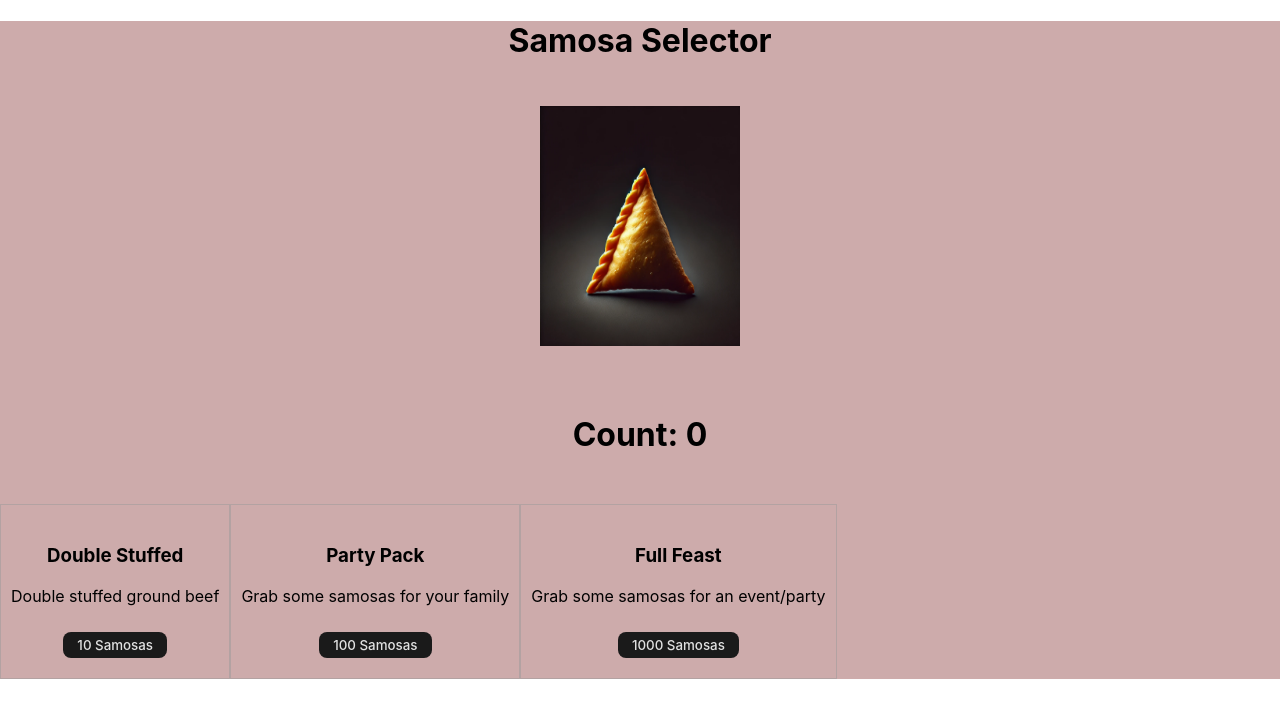
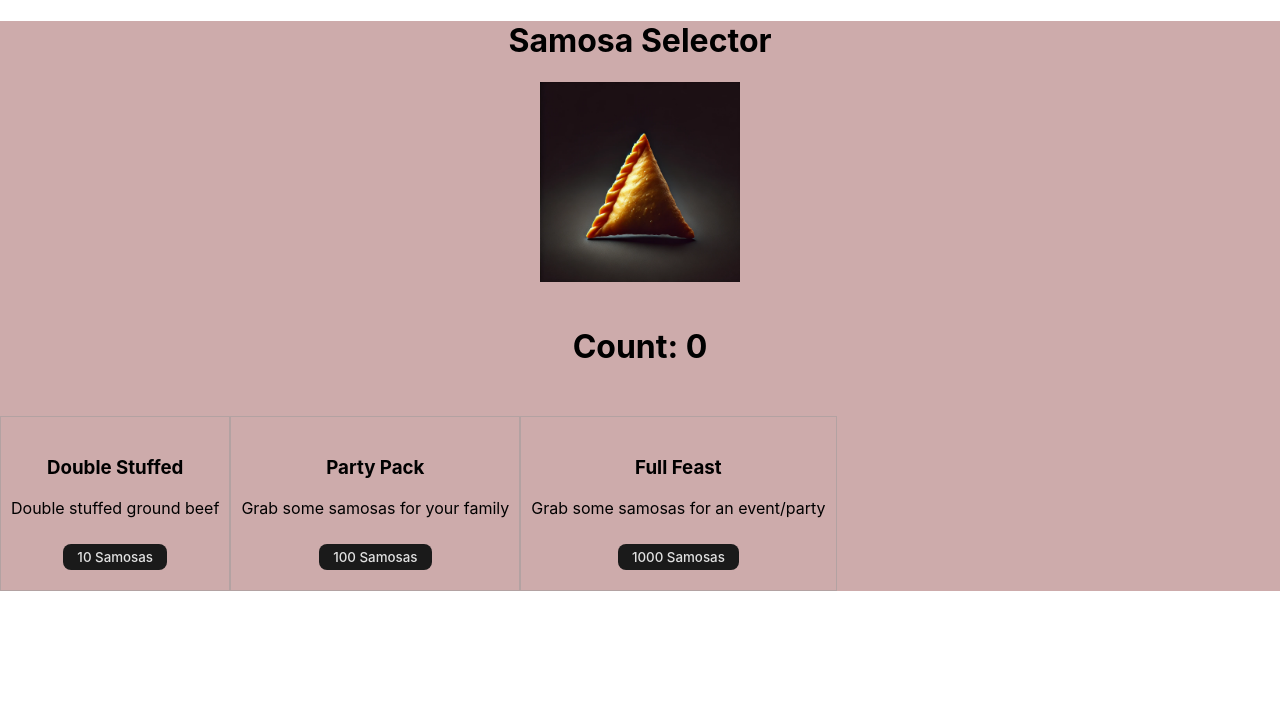
Before and after one commit to srauf24/samosa_selector_1, a React (Create React App) app: page / in a window 1280 px wide. Shown: the top 718 px of the page. Built offline with nearby package versions, Linux system fonts and the light colour scheme.

Commit message:
added styling to img

```diff
--- a/src/App.css
+++ b/src/App.css
@@ -37,8 +37,13 @@
 
 
 }
-.App img:hover {
-  transform: scale(1.2); /* Scale the image to 120% */
+.Samosa :hover{
+    transform: scale(1.1); /* Scale the image to 120% */
+
+}
+.Samosa:active{
+    transform: scale(.95); /* Scale the image to 120% */
+
 }
 
 @media (prefers-reduced-motion: no-preference) {
--- a/src/App.js
+++ b/src/App.js
@@ -1,6 +1,6 @@
 import './App.css';
 import React, { useState } from 'react';
-import samosaImage from './samosa.webp';
+import samosaImage from './samosa.jpeg';
 
 function App() {
     const [count, setCount] = useState(0);
@@ -30,10 +30,10 @@ const buyFullFeastPack = () => {
         <header className="header">
             <h1> Samosa Selector</h1>
             <img src={samosaImage}
-                 className="samosa"
+                 className="Samosa"
                  style={{width: '200px', marginBottom: '20px'}}
                  onClick={handleSingleClick}
-            />
+             alt={"Samosa"}/>
             <h1> Count: {count}</h1>
 
 
```
Also changed, not shown: src/samosa.jpeg (renamed from src/samosa.webp).
